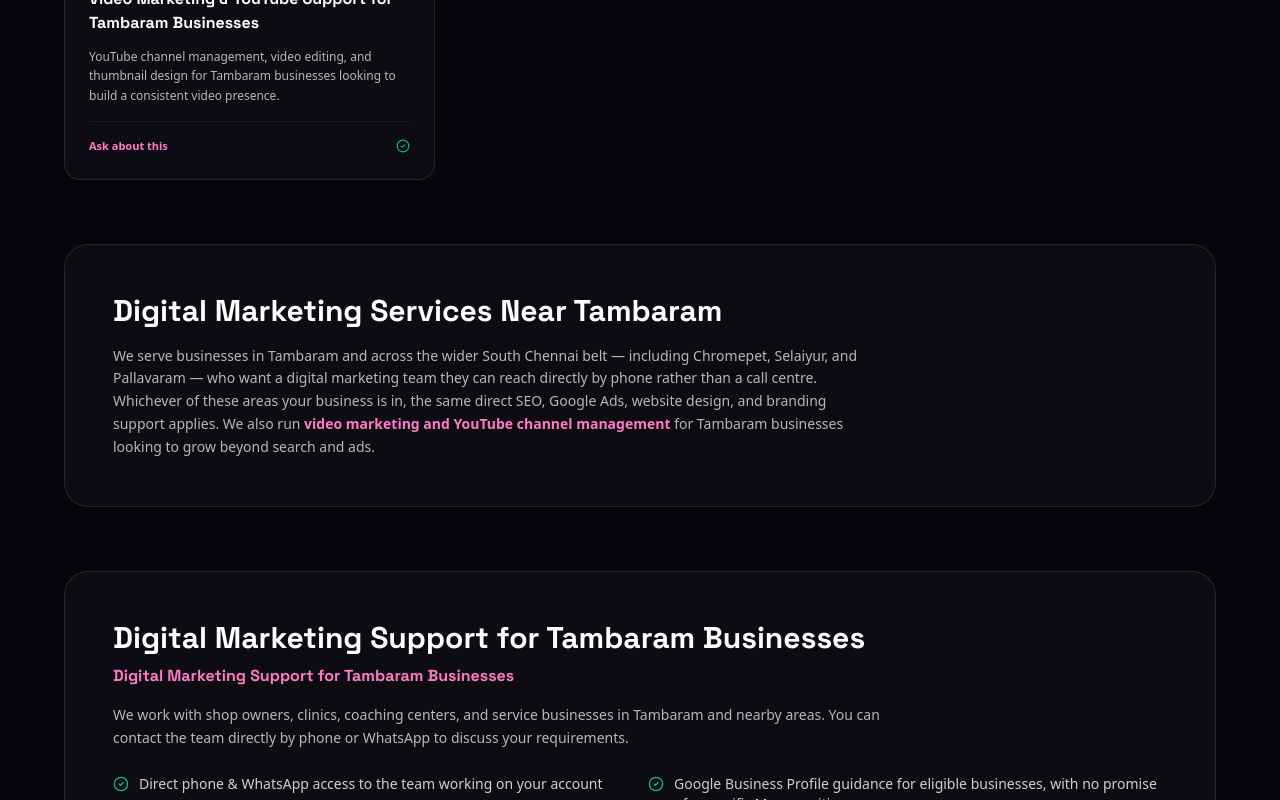
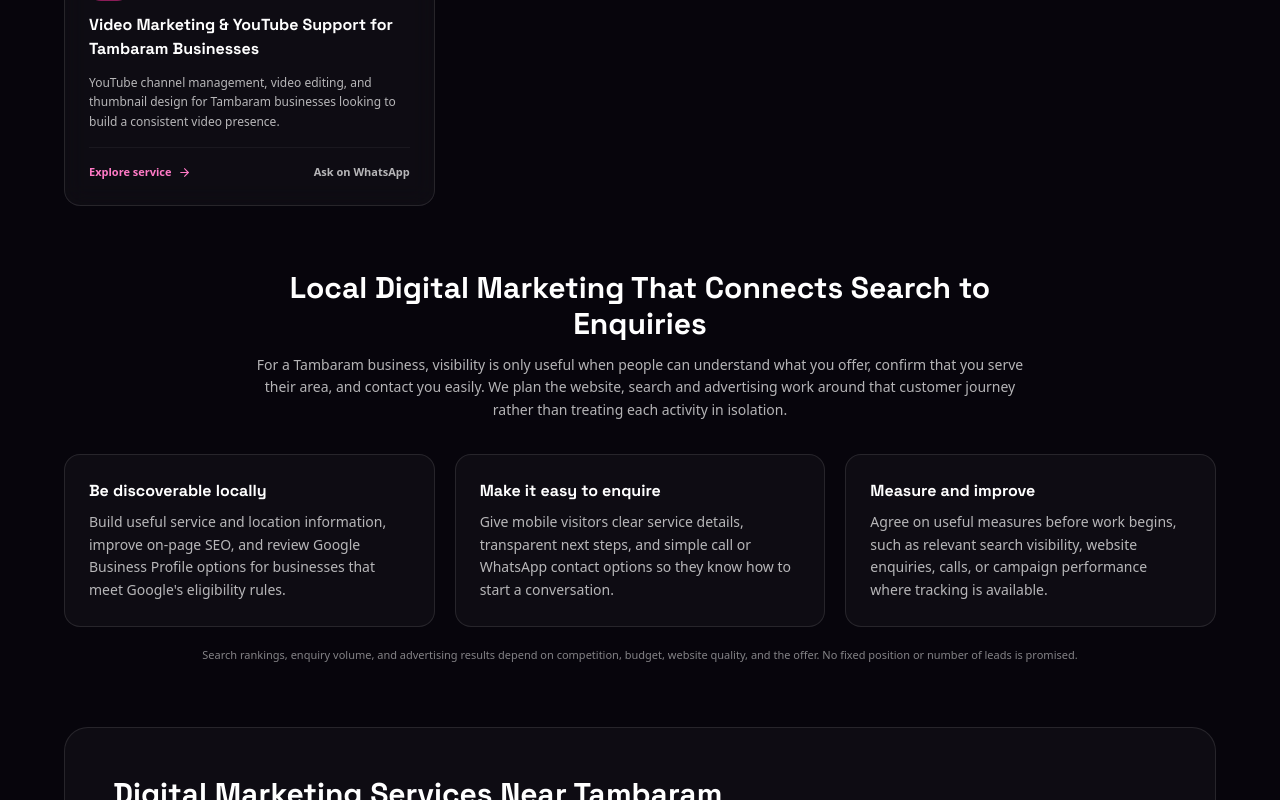
Before and after one commit to deenapriyanka00217-arch/my-dp-Digital, a React (Vite) app: page /tambaram in a window 1280 px wide. Shown: the part 1380-2180 px from the top of the page. Built offline with nearby package versions, Linux system fonts and the light colour scheme.

Commit message:
Strengthen Tambaram local search landing page

```diff
--- a/src/pages/TambaramPage.tsx
+++ b/src/pages/TambaramPage.tsx
@@ -32,36 +32,43 @@ const tambaramServices = [
     title: 'SEO Services in Tambaram, Chennai',
     desc: 'Local and organic SEO support for Tambaram businesses — on-page improvements, eligible Google Business Profile guidance, and content planned around relevant local search intent.',
     icon: Search,
+    href: '/services/seo',
   },
   {
     title: 'Google Ads Management for Tambaram Businesses',
     desc: 'Google Ads and Meta advertising campaign management for Tambaram businesses, with clear budget planning and reporting agreed before campaigns begin.',
     icon: Megaphone,
+    href: '/services/paid-social-ads',
   },
   {
     title: 'Website Design for Tambaram Businesses',
     desc: 'Mobile-friendly business websites and landing pages for Tambaram and South Chennai businesses, with delivery timelines based on the agreed scope.',
     icon: Globe,
+    href: '/services/web-design-development',
   },
   {
     title: 'Branding Support for Tambaram Businesses',
     desc: 'Logo design, brand identity, and visual systems that help Tambaram businesses look established and trustworthy from the very first impression.',
     icon: Palette,
+    href: '/services/content-marketing-branding',
   },
   {
     title: 'Graphic Design Services in Tambaram, Chennai',
     desc: 'Graphic design support for Tambaram businesses, including social media creatives, print, packaging, and marketing collateral, with direct phone access.',
     icon: ImageIcon,
+    href: '/services/content-marketing-branding',
   },
   {
     title: 'Affordable Digital Marketing Services in Tambaram',
     desc: 'Flexible monthly packages built for small and mid-sized Tambaram businesses, so you get real SEO, ads, and design support without agency-sized budgets.',
     icon: Wallet,
+    href: '/services',
   },
   {
     title: 'Video Marketing & YouTube Support for Tambaram Businesses',
     desc: 'YouTube channel management, video editing, and thumbnail design for Tambaram businesses looking to build a consistent video presence.',
     icon: Video,
+    href: '/youtube-management',
   },
 ];
 
@@ -137,7 +144,7 @@ const TambaramPage: React.FC = () => {
     <div className="w-full min-h-screen bg-[#07050C] text-white pt-24 pb-20">
       <PageSEO
         title="Digital Marketing Agency in Tambaram | My DP Digital"
-        description={`My DP Digital serves businesses in Tambaram, Chennai with SEO, Google Ads, Meta Ads, website design, and branding. Call ${DISPLAY_PHONE} to discuss your project.`}
+        description="SEO, Google Ads, Meta Ads and website design for small businesses in Tambaram, Chennai. Contact My DP Digital to discuss your goals and project scope."
         canonicalPath="/tambaram"
         jsonLd={jsonLd}
       />
@@ -155,13 +162,13 @@ const TambaramPage: React.FC = () => {
             </div>
 
             <h1 className="text-3xl sm:text-4xl lg:text-5xl font-black text-white leading-tight">
-              Digital Marketing Agency Serving Tambaram, Chennai
+              Digital Marketing Agency in Tambaram, Chennai
             </h1>
 
             <p className="text-sm sm:text-base text-white/80 leading-relaxed">
-              My DP Digital serves local businesses in Tambaram with SEO,
-              Google Ads, website design, and branding — with a real phone number you can call, not just a
-              contact form.
+              My DP Digital helps small businesses, clinics, coaching centres, and service providers in
+              Tambaram with SEO, Google Ads, Meta Ads, website design, and branding. Speak directly with us
+              by phone or WhatsApp to discuss your goals, service area, and project scope.
             </p>
 
             <div className="flex flex-wrap items-center gap-3 pt-2">
@@ -223,21 +230,68 @@ const TambaramPage: React.FC = () => {
                   </h3>
                   <p className="text-xs text-white/70 leading-relaxed font-normal">{item.desc}</p>
                 </div>
-                <div className="pt-4 mt-4 border-t border-white/5 flex items-center justify-between">
+                <div className="pt-4 mt-4 border-t border-white/5 flex flex-wrap items-center justify-between gap-3">
+                  <Link
+                    to={item.href}
+                    className="inline-flex items-center gap-1.5 text-[11px] text-[#FF7AC6] font-semibold hover:underline"
+                  >
+                    Explore service
+                    <ArrowRight size={13} />
+                  </Link>
                   <a
                     href={getWhatsAppUrl(item.title)}
                     target="_blank"
                     rel="noopener noreferrer"
-                    className="text-[11px] text-[#FF7AC6] font-semibold hover:underline"
+                    className="text-[11px] text-white/70 font-semibold hover:text-white hover:underline"
                   >
-                    Ask about this
+                    Ask on WhatsApp
                   </a>
-                  <CheckCircle2 size={14} className="text-[#10B981]" />
                 </div>
               </div>
             );
           })}
         </div>
+      </div>
+
+      {/* Local marketing approach */}
+      <div className="w-full px-5 sm:px-8 lg:px-12 xl:px-16 max-w-[1540px] mx-auto mt-16">
+        <div className="text-center max-w-3xl mx-auto mb-8">
+          <h2 className="text-2xl sm:text-3xl font-black text-white">
+            Local Digital Marketing That Connects Search to Enquiries
+          </h2>
+          <p className="text-xs sm:text-sm text-white/70 leading-relaxed mt-3">
+            For a Tambaram business, visibility is only useful when people can understand what you offer,
+            confirm that you serve their area, and contact you easily. We plan the website, search and
+            advertising work around that customer journey rather than treating each activity in isolation.
+          </p>
+        </div>
+        <div className="grid md:grid-cols-3 gap-5">
+          <div className="p-6 rounded-2xl bg-white/[0.03] border border-white/10">
+            <h3 className="font-bold text-base text-white mb-2">Be discoverable locally</h3>
+            <p className="text-xs sm:text-sm text-white/70 leading-relaxed">
+              Build useful service and location information, improve on-page SEO, and review Google Business
+              Profile options for businesses that meet Google's eligibility rules.
+            </p>
+          </div>
+          <div className="p-6 rounded-2xl bg-white/[0.03] border border-white/10">
+            <h3 className="font-bold text-base text-white mb-2">Make it easy to enquire</h3>
+            <p className="text-xs sm:text-sm text-white/70 leading-relaxed">
+              Give mobile visitors clear service details, transparent next steps, and simple call or WhatsApp
+              contact options so they know how to start a conversation.
+            </p>
+          </div>
+          <div className="p-6 rounded-2xl bg-white/[0.03] border border-white/10">
+            <h3 className="font-bold text-base text-white mb-2">Measure and improve</h3>
+            <p className="text-xs sm:text-sm text-white/70 leading-relaxed">
+              Agree on useful measures before work begins, such as relevant search visibility, website
+              enquiries, calls, or campaign performance where tracking is available.
+            </p>
+          </div>
+        </div>
+        <p className="text-center text-[11px] text-white/50 mt-5">
+          Search rankings, enquiry volume, and advertising results depend on competition, budget, website
+          quality, and the offer. No fixed position or number of leads is promised.
+        </p>
       </div>
 
       {/* Digital Marketing Services Near Tambaram — Neighboring Areas */}
@@ -265,9 +319,6 @@ const TambaramPage: React.FC = () => {
           <h2 className="text-2xl sm:text-3xl font-black text-white mb-2">
             Digital Marketing Support for Tambaram Businesses
           </h2>
-          <h3 className="text-sm sm:text-base font-bold text-[#FF7AC6] mb-4">
-            Digital Marketing Support for Tambaram Businesses
-          </h3>
           <p className="text-xs sm:text-sm text-white/70 leading-relaxed max-w-3xl mb-6">
             We work with shop owners, clinics, coaching centers, and service businesses in Tambaram and nearby areas. You can contact the team directly by phone or WhatsApp to discuss your requirements.
           </p>
```
